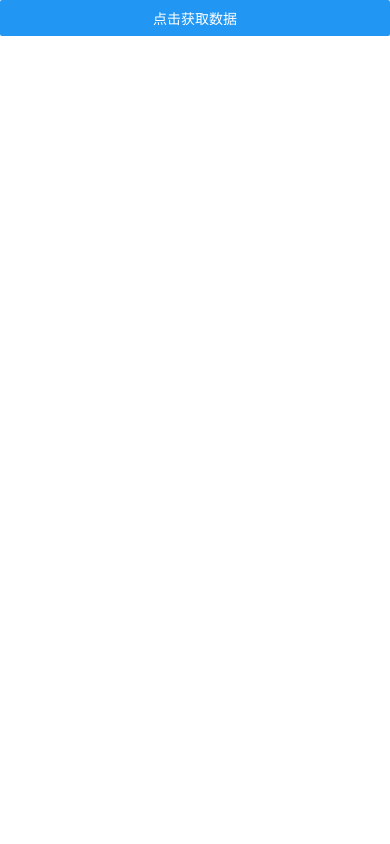
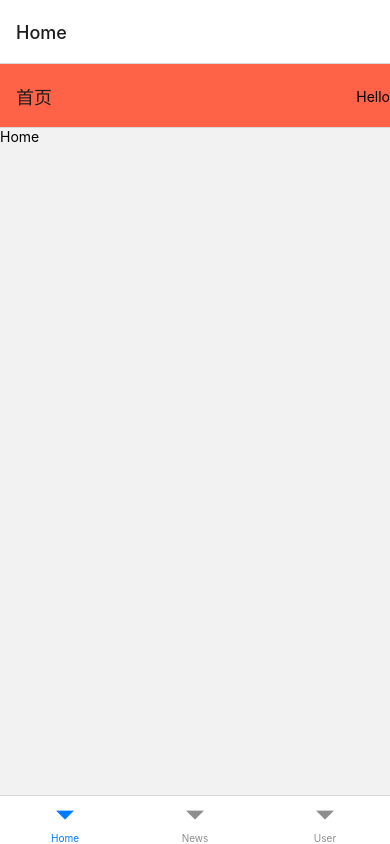
Before and after one commit to Hansen520/expo-first-app, a React Native app: screen / in a window 390 px wide. Built offline with nearby package versions, Linux system fonts and the light colour scheme.

Commit message:
基本路由的搭建

```diff
--- a/App.tsx
+++ b/App.tsx
@@ -5,7 +5,7 @@
 import { StatusBar } from "expo-status-bar";
 import { StyleSheet, Text, View } from "react-native";
 import { NavigationContainer } from "@react-navigation/native";
-import Detail from "./src_28_API/index";
+import Detail from "./src_29_Project/index";
 
 
 export default function App() {
--- a/src_29_Project/index.tsx
+++ b/src_29_Project/index.tsx
@@ -5,7 +5,7 @@
 import { View, Button, Text, TextInput } from "react-native";
 import { createStackNavigator } from "@react-navigation/stack";
 import { createBottomTabNavigator } from "@react-navigation/bottom-tabs";
-
+import MainTab from './routes'
 
 
 export default function App() {
@@ -16,9 +16,6 @@ export default function App() {
 
   }
   return (
-    <View>
-      <Button title="点击获取数据" onPress={() => getData()}/>
-
-    </View>
+    <MainTab />
   );
 }
--- a/src_29_Project/routes/HomeStack.tsx
+++ b/src_29_Project/routes/HomeStack.tsx
@@ -1,6 +1,6 @@
 import { TouchableOpacity, Button, Text, View, StyleSheet, Dimensions } from "react-native";
 import { createStackNavigator } from "@react-navigation/stack";
-import HomeScreen from '../screens/Home';
+import HomeScreen from "../screens/Home";
 
 const Stack = createStackNavigator();
 const HomeStack = (prop: any) => {
--- a/src_29_Project/routes/NewsStack.tsx
+++ b/src_29_Project/routes/NewsStack.tsx
@@ -1,6 +1,6 @@
 import { TouchableOpacity, Button, Text, View, StyleSheet, Dimensions } from "react-native";
 import { createStackNavigator } from "@react-navigation/stack";
-import NewsScreen from '../screens/News';
+import NewsScreen from "../screens/News";
 
 const Stack = createStackNavigator();
 const NewsStack = (prop: any) => {
--- a/src_29_Project/routes/UserStack.tsx
+++ b/src_29_Project/routes/UserStack.tsx
@@ -4,7 +4,7 @@
  */
 import { TouchableOpacity, Button, Text, View, StyleSheet, Dimensions } from "react-native";
 import { createStackNavigator } from "@react-navigation/stack";
-import UserScreen from '../screens/User';
+import UserScreen from "../screens/User";
 
 const Stack = createStackNavigator();
 const UserStack = (prop: any) => {
--- a/src_29_Project/routes/index.tsx
+++ b/src_29_Project/routes/index.tsx
@@ -1,12 +1,9 @@
-import { Camera, CameraType } from "expo-camera";
-import { TouchableOpacity, Button, Text, View, StyleSheet, Dimensions } from "react-native";
-import { DefaultNavigatorOptions } from "@react-navigation/native";
-import { createStackNavigator } from "@react-navigation/stack";
+import { StyleSheet } from "react-native";
 import { createBottomTabNavigator } from "@react-navigation/bottom-tabs";
 
-import HomeScreen from "./HomeStack";
-import NewsScreen from "./NewsStack";
-import UserScreen from "./UserStack";
+import HomeStack from "./HomeStack";
+import NewsStack from "./NewsStack";
+import UserStack from "./UserStack";
 
 const Tab = createBottomTabNavigator();
 const App = () => {
@@ -28,9 +25,9 @@ const App = () => {
         inactiveTintColor: "gray",
       }}
     >
-      <Tab.Screen name="Home" component={HomeScreen} />
-      <Tab.Screen name="News" component={NewsScreen} />
-      <Tab.Screen name="User" component={UserScreen} />
+      <Tab.Screen name="Home" component={HomeStack} />
+      <Tab.Screen name="News" component={NewsStack} />
+      <Tab.Screen name="User" component={UserStack} />
     </Tab.Navigator>
   );
 };
--- a/src_29_Project/screens/Home/index.tsx
+++ b/src_29_Project/screens/Home/index.tsx
@@ -4,8 +4,6 @@
  */
 import {View, Text, TouchableOpacity} from 'react-native';
 import { createStackNavigator } from "@react-navigation/stack";
-import NewsScreen from '../../routes/NewsStack';
-import HomeScreen from '../../routes/HomeStack';
 
 const Stack = createStackNavigator();
 function Home() {
--- a/src_29_Project/screens/News/index.tsx
+++ b/src_29_Project/screens/News/index.tsx
@@ -2,16 +2,14 @@
  * @Date: 2023-11-24 11:12:32
  * @Description: description
  */
-import {View, Text, TouchableOpacity} from 'react-native';
+import {View, Text} from 'react-native';
 import { createStackNavigator } from "@react-navigation/stack";
-import NewsScreen from '../../routes/NewsStack';
-import HomeScreen from '../../routes/HomeStack';
 
 const Stack = createStackNavigator();
 function News() {
   return (
     <View>
-      <Text>Home</Text>
+      <Text>News</Text>
     </View>
   );
 }
--- a/src_29_Project/screens/User/index.tsx
+++ b/src_29_Project/screens/User/index.tsx
@@ -1,13 +1,11 @@
 import {View, Text, TouchableOpacity} from 'react-native';
 import { createStackNavigator } from "@react-navigation/stack";
-import NewsScreen from '../../routes/NewsStack';
-import HomeScreen from '../../routes/HomeStack';
 
 const Stack = createStackNavigator();
 function User() {
   return (
     <View>
-      <Text>Home</Text>
+      <Text>User</Text>
     </View>
   );
 }
```
Lines whose indentation alone changed are shown as unchanged.
